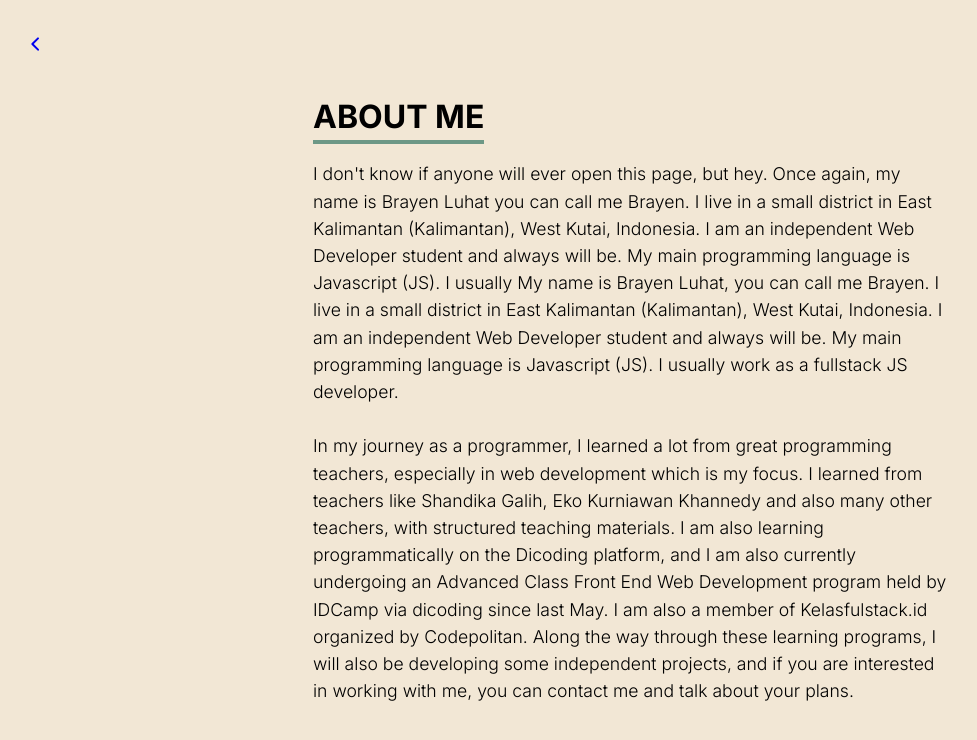
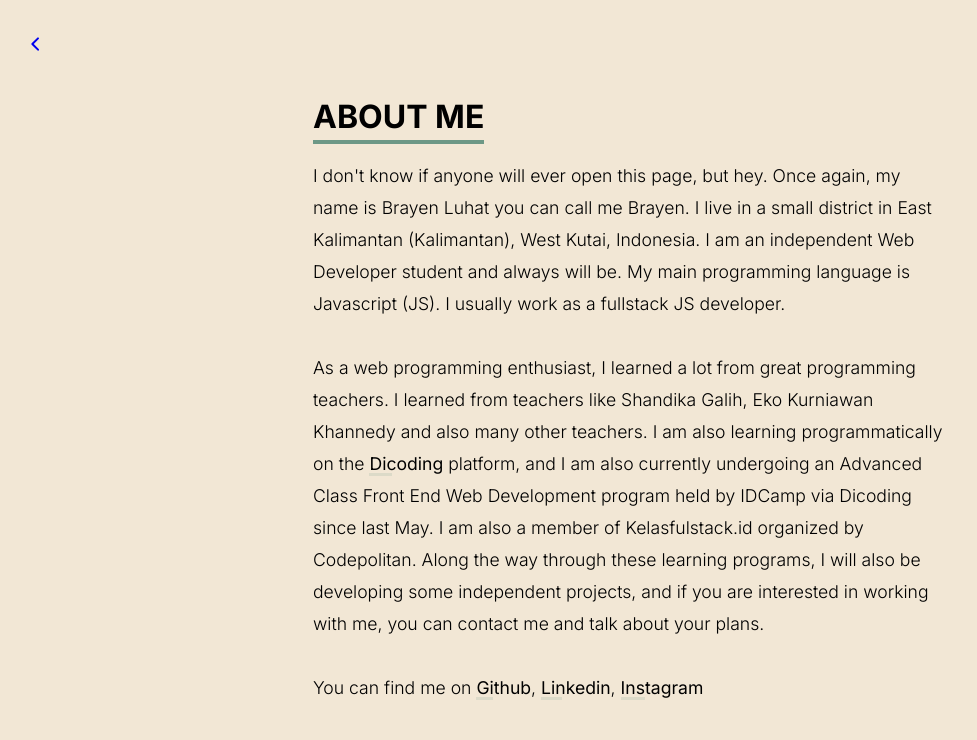
Before and after one commit to brayenid/bryn-web, a Vue app in the folder brayenweb/: page /about in a window 1280 px wide. Shown: the top 740 px of the page, without its empty margins (9-986 px from the left). Built offline with nearby package versions, Linux system fonts and the light colour scheme.

Commit message:
Edit about view

```diff
--- a/brayenweb/src/views/AboutView.vue
+++ b/brayenweb/src/views/AboutView.vue
@@ -9,12 +9,13 @@
       <h1>About Me</h1>
       <p>
         I don't know if anyone will ever open this page, but hey. Once again, my name is Brayen Luhat you can call me Brayen. I live in a small district in East Kalimantan (Kalimantan), West Kutai, Indonesia. I am an independent Web
-        Developer student and always will be. My main programming language is Javascript (JS). I usually My name is Brayen Luhat, you can call me Brayen. I live in a small district in East Kalimantan (Kalimantan), West Kutai, Indonesia. I
-        am an independent Web Developer student and always will be. My main programming language is Javascript (JS). I usually work as a fullstack JS developer. <br /><br />
-        In my journey as a programmer, I learned a lot from great programming teachers, especially in web development which is my focus. I learned from teachers like Shandika Galih, Eko Kurniawan Khannedy and also many other teachers, with
-        structured teaching materials. I am also learning programmatically on the Dicoding platform, and I am also currently undergoing an Advanced Class Front End Web Development program held by IDCamp via dicoding since last May. I am
-        also a member of Kelasfulstack.id organized by Codepolitan. Along the way through these learning programs, I will also be developing some independent projects, and if you are interested in working with me, you can contact me and
-        talk about your plans.
+        Developer student and always will be. My main programming language is Javascript (JS). I usually work as a fullstack JS developer. <br /><br />
+        As a web programming enthusiast, I learned a lot from great programming teachers. I learned from teachers like Shandika Galih, Eko Kurniawan Khannedy and also many other teachers. I am also learning programmatically on the
+        <a href="https://www.dicoding.com/users/brayenluhat" target="_blank">Dicoding</a> platform, and I am also currently undergoing an Advanced Class Front End Web Development program held by IDCamp via Dicoding since last May. I am also
+        a member of Kelasfulstack.id organized by Codepolitan. Along the way through these learning programs, I will also be developing some independent projects, and if you are interested in working with me, you can contact me and talk
+        about your plans. <br /><br />
+        You can find me on <a href="https://github.com/brayenid" target="_blank">Github</a>, <a href="https://www.linkedin.com/in/brayenluhat/" target="_blank">Linkedin</a>,
+        <a href="https://www.instagram.com/brayenluhat/" target="_blank">Instagram</a>
       </p>
     </div>
   </div>
@@ -51,8 +52,27 @@
 }
 .aboutMe p {
   font-size: 1.1rem;
-  line-height: 1.7rem;
+  line-height: 2rem;
   font-weight: 300;
+}
+.aboutMe p a {
+  padding: 0;
+  color: inherit;
+  font-weight: 400;
+  position: relative;
+}
+.aboutMe p a::before {
+  content: '';
+  position: absolute;
+  bottom: -0.1rem;
+  width: 30%;
+  background-color: #6d988629;
+  height: 3px;
+  transition: 0.2s ease-in-out;
+}
+.aboutMe p a:hover:before {
+  width: 100%;
+  background-color: var(--mainColor);
 }
 .aboutMe a {
   padding: 3rem;
```
